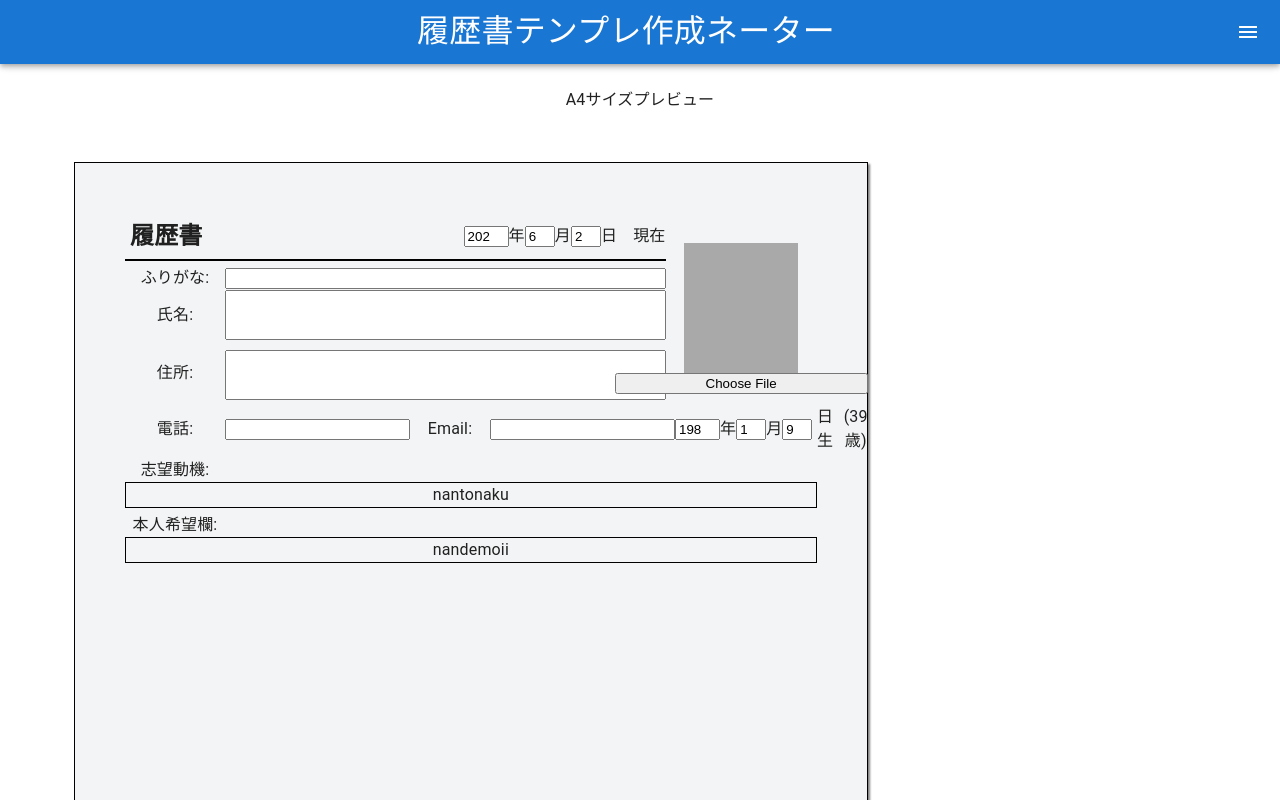
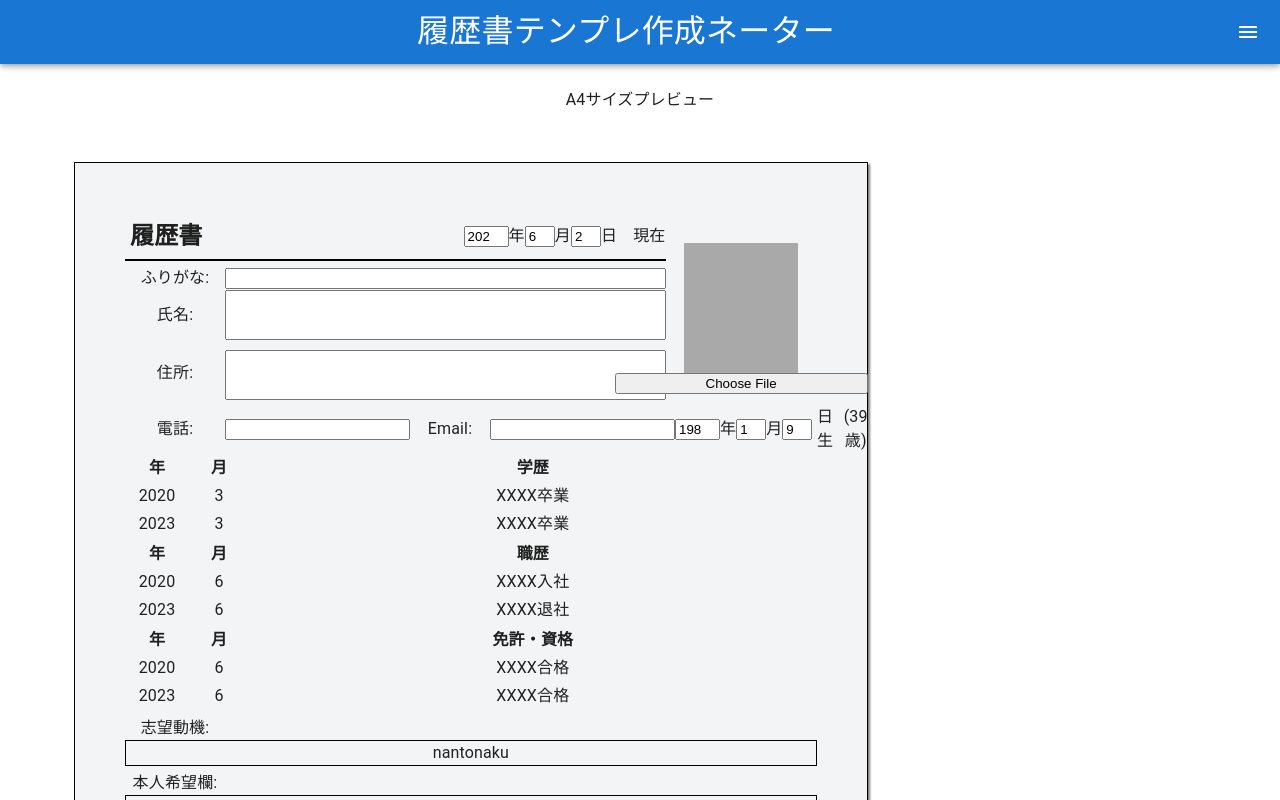
Before and after one commit to nabetxan/cv-project, a React (Create React App) app: page / in a window 1280 px wide. Shown: the top 800 px of the page. Built offline with nearby package versions, Linux system fonts and the light colour scheme.

Commit message:
fix(wip): show history in preview

```diff
--- a/src/components/App.js
+++ b/src/components/App.js
@@ -491,7 +491,7 @@ function App() {
                 </div>
               </form>
             </div>
-            <Preview appealText={appealText} kibouText={kibouText} />
+            <Preview appealText={appealText} kibouText={kibouText} formDataHistory={formDataHistory}/>
 
             {isEditWindowOpen === true ? (
               <EditWindow
--- a/src/components/Preview.js
+++ b/src/components/Preview.js
@@ -1,6 +1,80 @@
-function Preview({ appealText, kibouText }) {
+function Preview({ appealText, kibouText, formDataHistory }) {
   return (
     <>
+      {/* educational experience */}
+      <table className="">
+        <thead>
+          <tr>
+            <th className="width60px">年</th>
+            <th className="width60px">月</th>
+            <th>学歴</th>
+          </tr>
+        </thead>
+        <tbody>
+          {formDataHistory.items.map(
+            (category) =>
+              category.data &&
+              category.category === "Educational" &&
+              category.data.map((item, index) => (
+                <tr key={index}>
+                  <td className="text-center">{item.year}</td>
+                  <td className="text-center">{item.month}</td>
+                  <td className="flex-grow">{item.contents}</td>
+                </tr>
+              ))
+          )}
+        </tbody>
+      </table>
+      {/* Job Experience */}
+      <table className="">
+        <thead>
+          <tr>
+            <th className="width60px">年</th>
+            <th className="width60px">月</th>
+            <th>職歴</th>
+          </tr>
+        </thead>
+        <tbody>
+          {formDataHistory.items.map(
+            (category) =>
+              category.data &&
+              category.category === "Jobs" &&
+              category.data.map((item, index) => (
+                <tr key={index}>
+                  <td className="text-center">{item.year}</td>
+                  <td className="text-center">{item.month}</td>
+                  <td className="flex-grow">{item.contents}</td>
+                </tr>
+              ))
+          )}
+        </tbody>
+      </table>
+
+      {/* certificate */}
+      <table className="">
+        <thead>
+          <tr>
+            <th className="width60px">年</th>
+            <th className="width60px">月</th>
+            <th>免許・資格</th>
+          </tr>
+        </thead>
+        <tbody>
+          {formDataHistory.items.map(
+            (category) =>
+              category.data &&
+              category.category === "Certificate" &&
+              category.data.map((item, index) => (
+                <tr key={index}>
+                  <td className="text-center">{item.year}</td>
+                  <td className="text-center">{item.month}</td>
+                  <td className="flex-grow">{item.contents}</td>
+                </tr>
+              ))
+          )}
+        </tbody>
+      </table>
+
       {/* shiboudouki */}
       <div className="marginTop5">
         <div className="label-length100">志望動機:</div>
```
